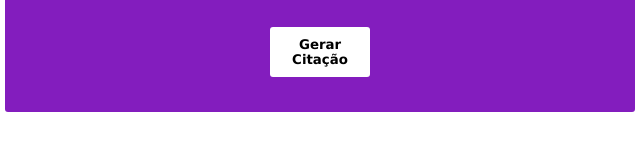
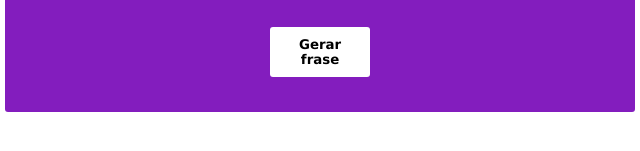
Before and after one commit to michellycruz/projetos_javascript, a plain HTML site: page 3_citacoes/index.html in a window 1280 px wide. Shown: the part 403-554 px from the top of the page, 320-960 px from the left. Drawn offline with Linux system fonts and the light colour scheme.

Commit message:
Update index.html

```diff
--- a/3_citacoes/index.html
+++ b/3_citacoes/index.html
@@ -11,7 +11,7 @@
     <div class="container">
         <p class="frase">frase aqui</p>
         <p class="author"></p>
-        <button class="btnGerador">Gerar Citação</button>
+        <button class="btnGerador">Gerar frase</button>
     </div>
 </body>
 </html>
```
